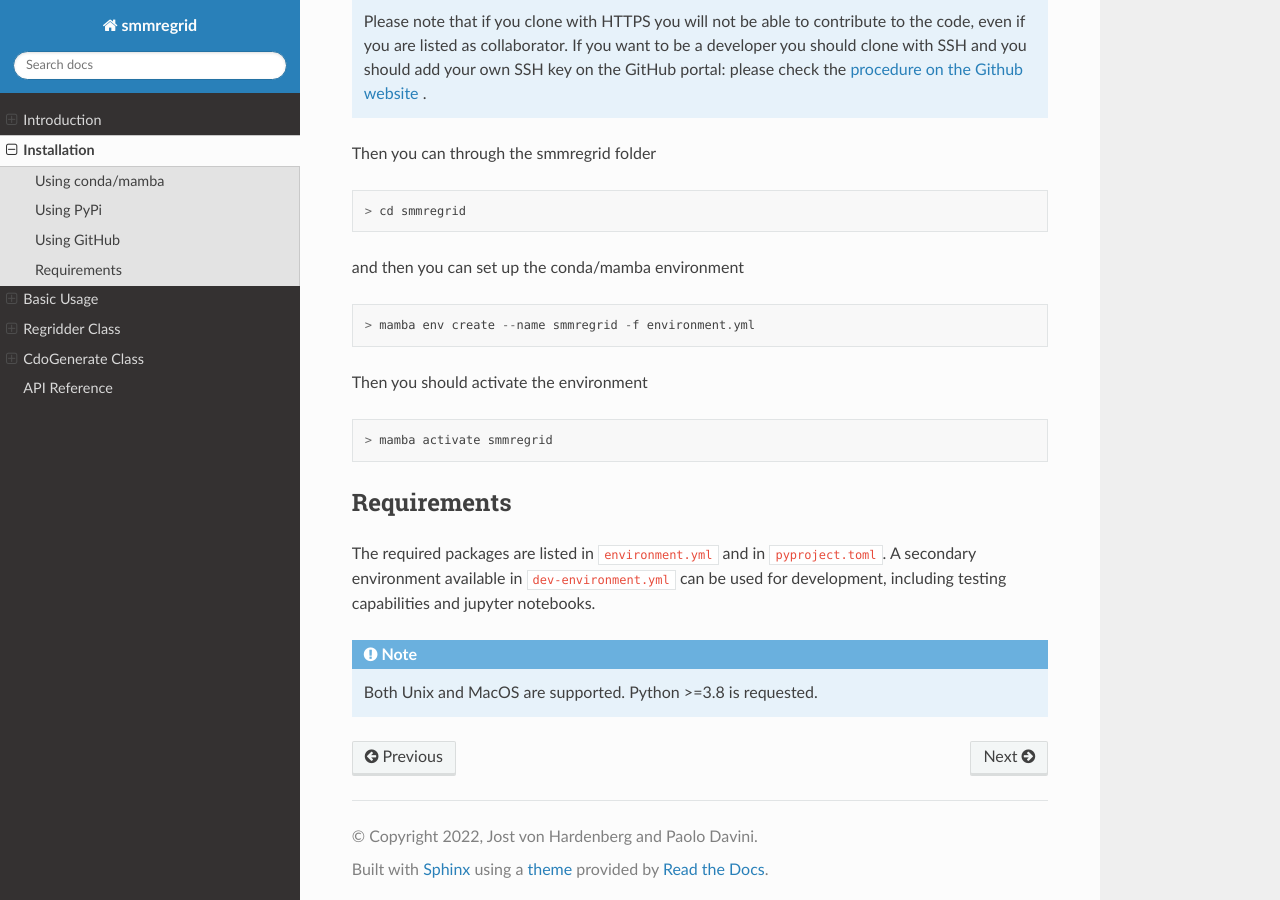
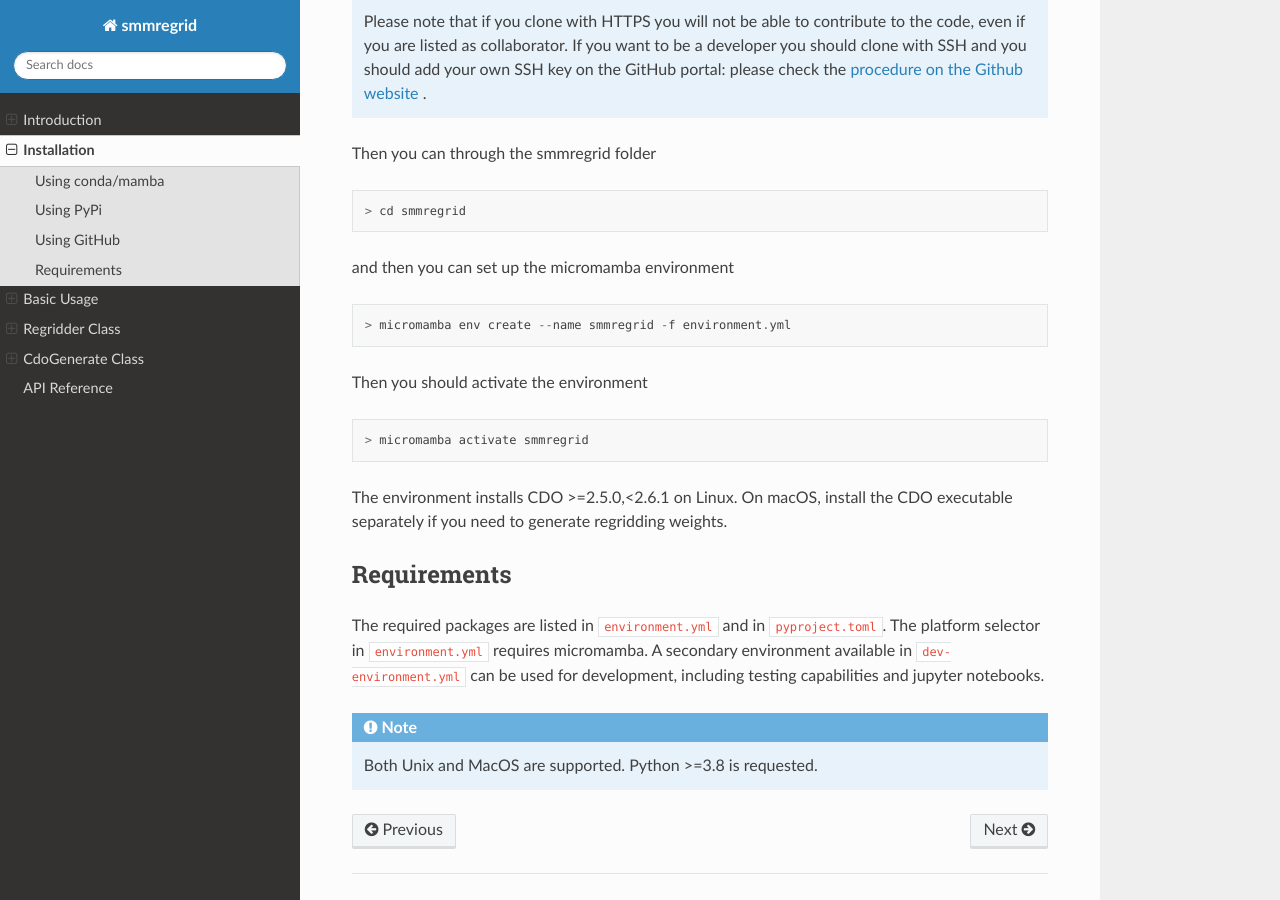
Before and after one commit to jhardenberg/smmregrid, a Sphinx documentation site: the page built from docs/sphinx/source/installation.rst, in a window 1280 px wide and 900 px high, scrolled down 1131 px. Built offline with Sphinx 7.4.7 and the Read the Docs theme 3.1.0, drawn with Linux system fonts in a browser that asks for light colours.

Commit message:
Omit CDO from macOS source environment

```diff
--- a/docs/sphinx/source/installation.rst
+++ b/docs/sphinx/source/installation.rst
@@ -49,19 +49,23 @@
 
     > cd smmregrid
 
-and then you can set up the conda/mamba environment ::
+and then you can set up the micromamba environment ::
 
-    > mamba env create --name smmregrid -f environment.yml
+    > micromamba env create --name smmregrid -f environment.yml
 
 Then you should activate the environment ::
 
-    > mamba activate smmregrid
+    > micromamba activate smmregrid
+
+The environment installs CDO >=2.5.0,<2.6.1 on Linux. On macOS, install the CDO
+executable separately if you need to generate regridding weights.
 
 
 Requirements
 ------------
 
 The required packages are listed in ``environment.yml`` and in ``pyproject.toml``.
+The platform selector in ``environment.yml`` requires micromamba.
 A secondary environment available in  ``dev-environment.yml`` can be used for development, including testing capabilities and jupyter notebooks.
 
 .. note::
```
Also changed, not shown: CHANGELOG.md (+2 -0 lines), README.md (+6 -2 lines), docs-environment.yml (added, +12 -0 lines), environment.yml (+4 -5 lines), .readthedocs.yaml.
